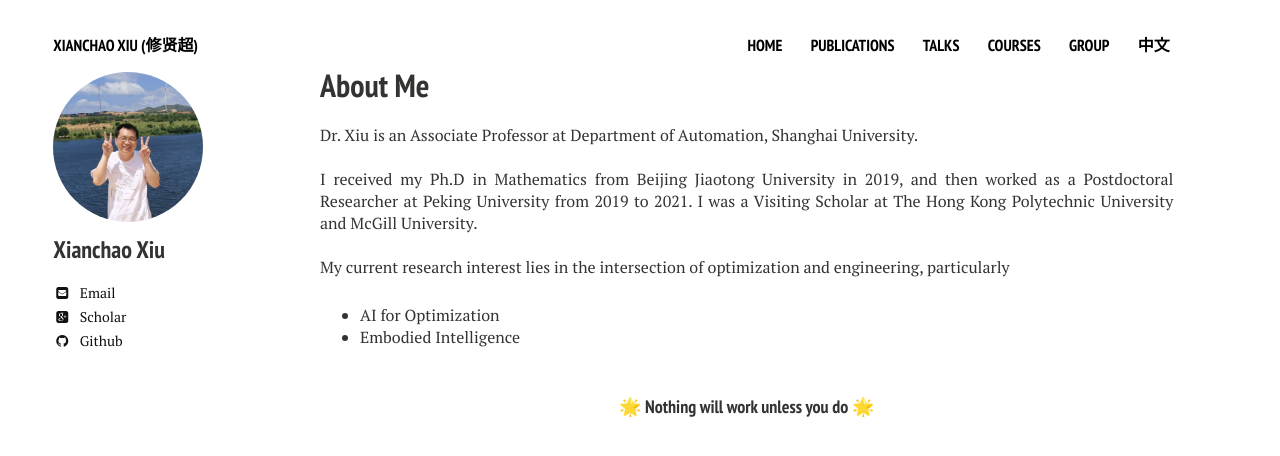
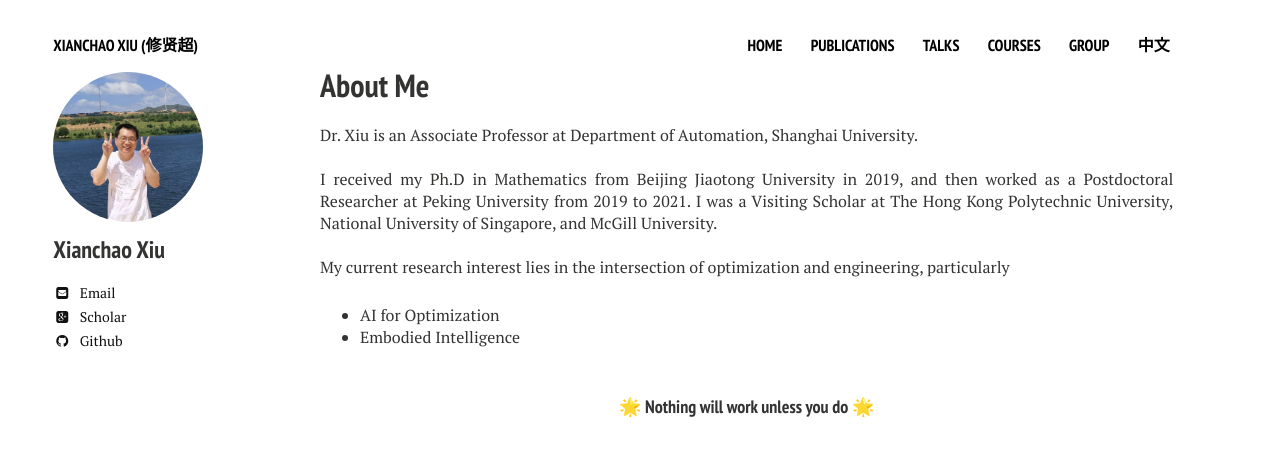
Before and after one commit to xianchaoxiu/xianchaoxiu.github.io, a Jekyll site: the page built from index.md, in a window 1280 px wide. Shown: the top 456 px of the page. Built offline with Jekyll 4.4.1, drawn with Linux system fonts in a browser that asks for light colours; nearby versions of some CDN libraries.

Commit message:
Update home2.html

```diff
--- a/_layouts/home2.html
+++ b/_layouts/home2.html
@@ -30,7 +30,7 @@
 
 
 		I received my Ph.D in Mathematics from Beijing Jiaotong University in 2019, and then worked as a Postdoctoral Researcher at Peking University from 2019 to 2021.
-		I was a Visiting Scholar at The Hong Kong Polytechnic University and McGill University. <br> <br>
+		I was a Visiting Scholar at The Hong Kong Polytechnic University, National University of Singapore, and McGill University. <br> <br>
 
 
         My current research interest lies in the intersection of optimization and engineering, particularly
```
